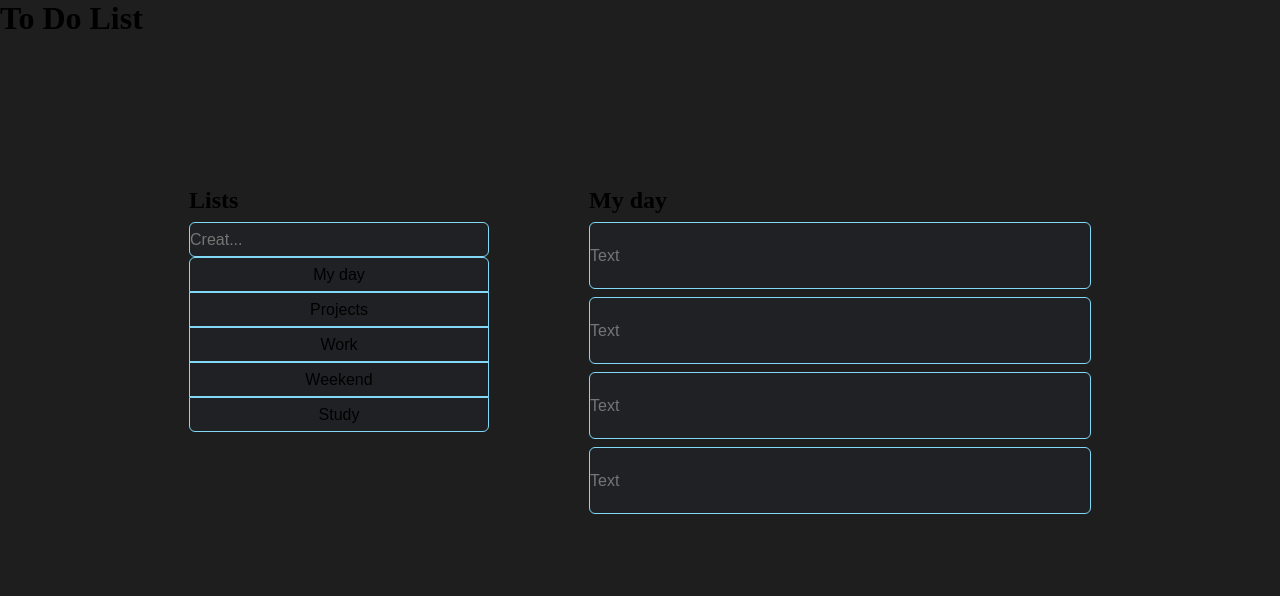
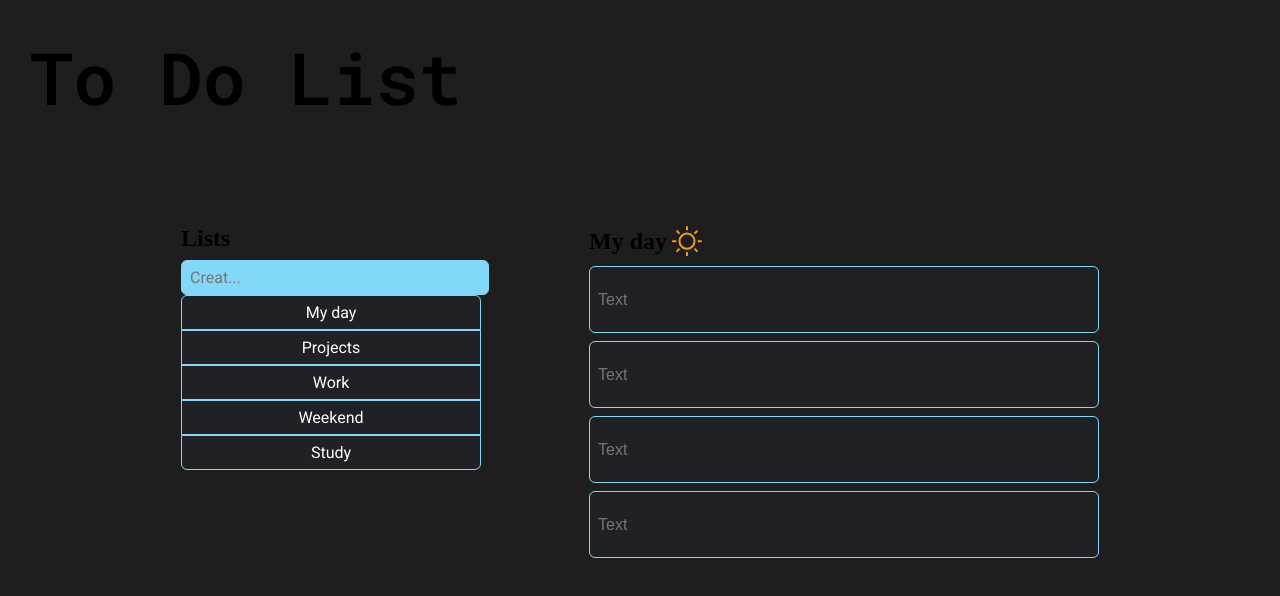
Before and after one commit to deborapianezzer/To-Do-List, a plain HTML site: page index.html in a window 1280 px wide. Drawn offline with Linux system fonts and the light colour scheme.

Commit message:
configurando o layout do to do list.

```diff
--- a/index.html
+++ b/index.html
@@ -4,6 +4,12 @@
   <meta charset="UTF-8">
   <meta http-equiv="X-UA-Compatible" content="IE=edge">
   <meta name="viewport" content="width=device-width, initial-scale=1.0">
+  <link rel="preconnect" href="https://fonts.googleapis.com">
+  <link rel="preconnect" href="https://fonts.gstatic.com" crossorigin>
+  <link href="https://fonts.googleapis.com/css2?family=Roboto+Condensed:ital,wght@0,300;0,400;0,700;1,300;1,400;1,700&family=Roboto:wght@300;400;500;700;900&display=swap" rel="stylesheet">
+  <link rel="preconnect" href="https://fonts.googleapis.com">
+  <link rel="preconnect" href="https://fonts.gstatic.com" crossorigin>
+  <link href="https://fonts.googleapis.com/css2?family=Roboto+Condensed:ital,wght@0,300;0,400;0,700;1,300;1,400;1,700&family=Roboto+Mono:wght@300;400;500;600&display=swap" rel="stylesheet">
   <link rel="stylesheet" href="./style.css">
   <title>To Do List</title>
 </head>
@@ -26,7 +32,9 @@
         </div>
     </section>
     <section id="topics">
-      <h2>My day</h2>
+      <div class="title-topic">
+        <h2>My day <img src="./assets/icon-sun.svg" alt="ícone do sol"></h2>
+      </div>
       <div class="topics">
         <ul>
           <li><input type="text" placeholder="Text"></li>
--- a/style.css
+++ b/style.css
@@ -4,6 +4,13 @@
 }
 * ul {
   list-style: none;
+}
+/* Header */
+header h1 {
+  font-size: 72px;
+  font-family: 'Roboto Mono';
+  margin-top: 30px;
+  margin-left: 30px;
 }
 /* Body */
 body {
@@ -14,9 +21,10 @@ body {
 main {
   display: flex;
   justify-content: center;
-  margin-top: 150px;
+  margin-top: 100px;
   gap: 100px;
 }
+
 main h2 {
   margin-bottom: 8px;
 }
@@ -24,59 +32,84 @@ main h2 {
 div.lists input{
   width: 298px;
   height: 33px;
+  padding-left: 8px;
   border-radius: 6px;
+  color: #202124;
+  background-color: #81D8F7;
+  border: 1px solid #81D8F7;
+  border-top-left-radius: 6px;
+  border-top-right-radius: 6px;
+  font-size: 16px;
+  font-family: 'Roboto';
+}
+div.lists li button {
+  transition: transform .3s;
+}
+div.lists li button:hover {
+  transform: scale(1,1);
+}
+div.lists button.botão-1 {
+  width: 300px;
+  height: 35px;
+  color: #FFFFFF;
   background-color: #202124;
   border: 1px solid #81D8F7;
   border-top-left-radius: 6px;
   border-top-right-radius: 6px;
   font-size: 16px;
-}
-div.lists button.botão-1 {
-  width: 300px;
-  height: 35px;
-  background-color: #202124;
-  border: 1px solid #81D8F7;
-  border-top-left-radius: 6px;
-  border-top-right-radius: 6px;
-  font-size: 16px;
+  font-family: 'Roboto';
 }
 div.lists button.botão-2 {
   width: 300px;
   height: 35px;
+  color: #FFFFFF;
   background-color: #202124;
   border: 1px solid #81D8F7;
   font-size: 16px;
+  font-family: 'Roboto';
 }
 div.lists button.botão-3 {
   width: 300px;
   height: 35px;
+  color: #FFFFFF;
   background-color: #202124;
   border: 1px solid #81D8F7;
   font-size: 16px;
+  font-family: 'Roboto';
 }
 div.lists button.botão-4 {
   width: 300px;
   height: 35px;
+  color: #FFFFFF;
   background-color: #202124;
   border: 1px solid #81D8F7;
   font-size: 16px;
+  font-family: 'Roboto';
 }
 div.lists button.botão-5 {
   width: 300px;
   height: 35px;
+  color: #FFFFFF;
   background-color: #202124;
   border: 1px solid #81D8F7;
   border-bottom-right-radius: 6px;
   border-bottom-left-radius: 6px;
   font-size: 16px;
+  font-family: 'Roboto';
 }
 /* Div Topics */
+div h2 {
+  display: flex ;
+  align-items: center;
+  gap: 4px;
+}
 div.topics ul li{
   margin-bottom: 8px;
 }
 div.topics input {
   width: 500px;
   height: 65px;
+  padding-left: 8px;
   background-color: #202124;
   border: 1px solid #81D8F7;
   border-radius: 6px;
```
Also changed, not shown: assets/icon-sun.svg (added).
